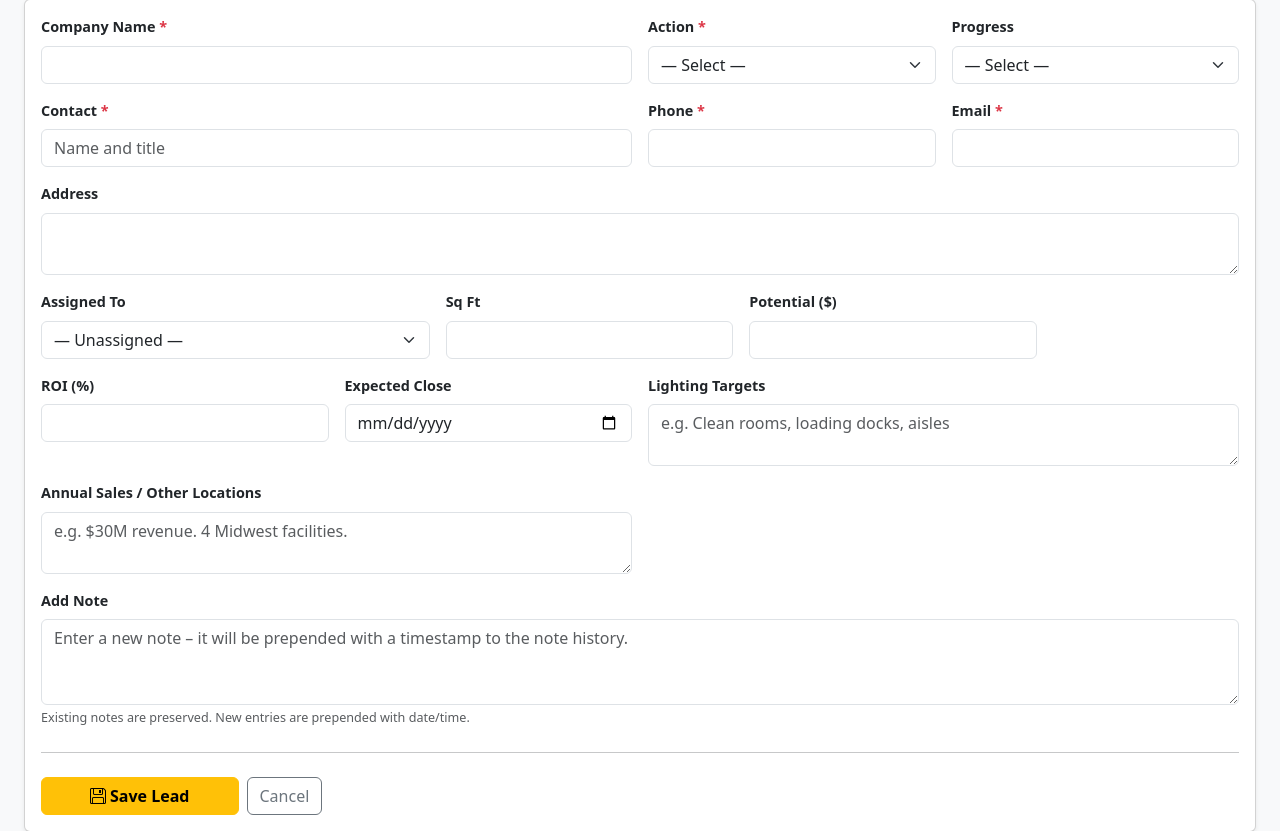
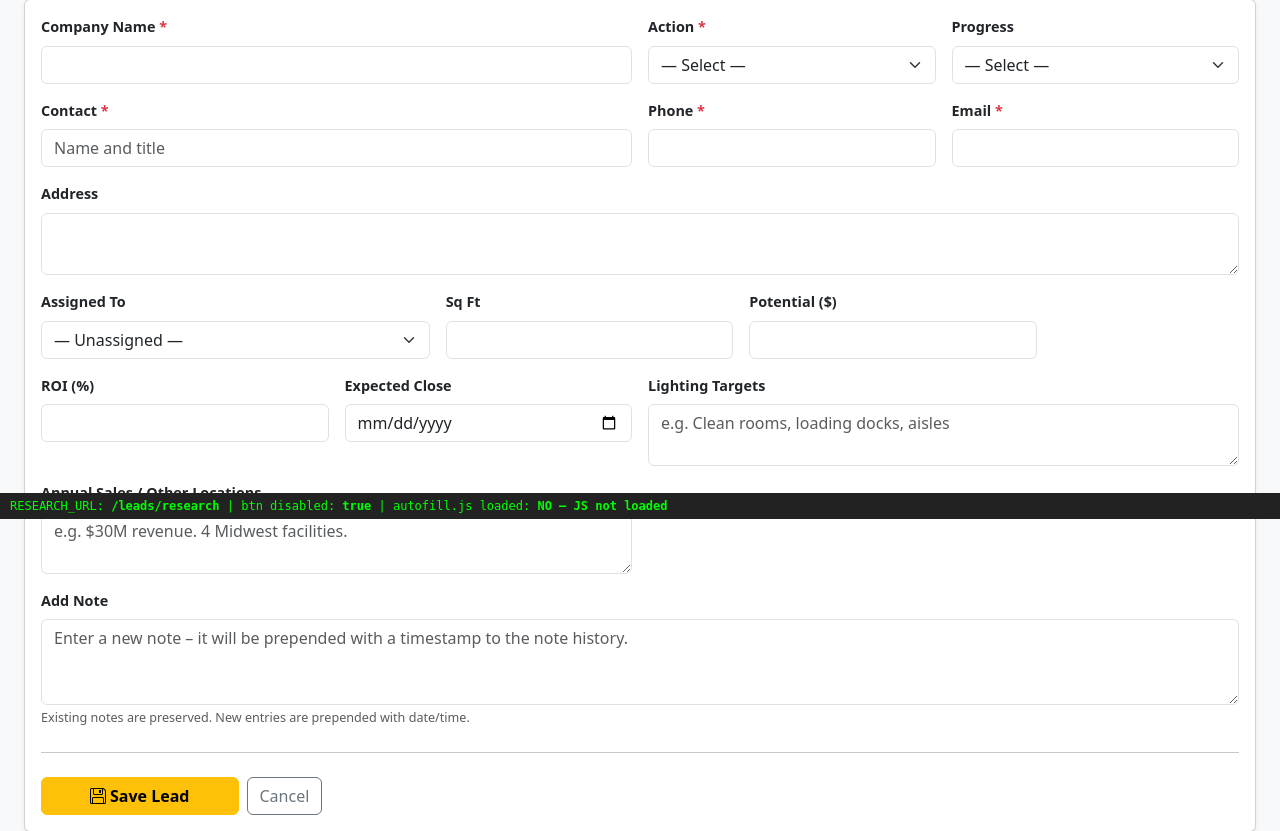
Before and after one commit to JeanDelphonse/comfortlighting, a Flask app: page /leads/add in a window 1280 px wide. Shown: the part 281-1112 px from the top of the page. Run offline with Flask 3, Linux system fonts and the light colour scheme; a user stored in the database is signed in; data comes from the database, SQL or seed files in the repository; data that the repository does not hold is empty; parts of the project's set-up code (start-up, migrations or seed data) failed here and were passed over; some libraries are stand-ins or nearby versions.

Commit message:
Add visible debug panel to Add Lead page for research diagnostics
Shows RESEARCH_URL, button disabled state, and whether agent_autofill.js
loaded — displayed as a fixed bar at the bottom of the page.

Co-Authored-By: Claude Sonnet 4.6 <noreply@anthropic.com>

```diff
--- a/app/templates/leads/add.html
+++ b/app/templates/leads/add.html
@@ -98,4 +98,18 @@
   const CSRF_TOKEN   = document.querySelector('meta[name="csrf-token"]').content;
 </script>
 <script src="{{ url_for('static', filename='js/agent_autofill.js') }}"></script>
+
+<!-- TEMP DEBUG — remove after diagnosing research issue -->
+<script>
+  document.addEventListener('DOMContentLoaded', function () {
+    var dbg = document.createElement('div');
+    dbg.style = 'position:fixed;bottom:0;left:0;right:0;background:#222;color:#0f0;font:12px monospace;padding:6px 10px;z-index:9999';
+    var btn = document.getElementById('research-btn');
+    dbg.innerHTML =
+      'RESEARCH_URL: <b>' + (typeof RESEARCH_URL !== 'undefined' ? RESEARCH_URL : 'UNDEFINED') + '</b> | ' +
+      'btn disabled: <b>' + (btn ? btn.disabled : 'btn not found') + '</b> | ' +
+      'autofill.js loaded: <b>' + (typeof runResearch !== 'undefined' ? 'YES' : 'NO — JS not loaded') + '</b>';
+    document.body.appendChild(dbg);
+  });
+</script>
 {% endblock %}
```
